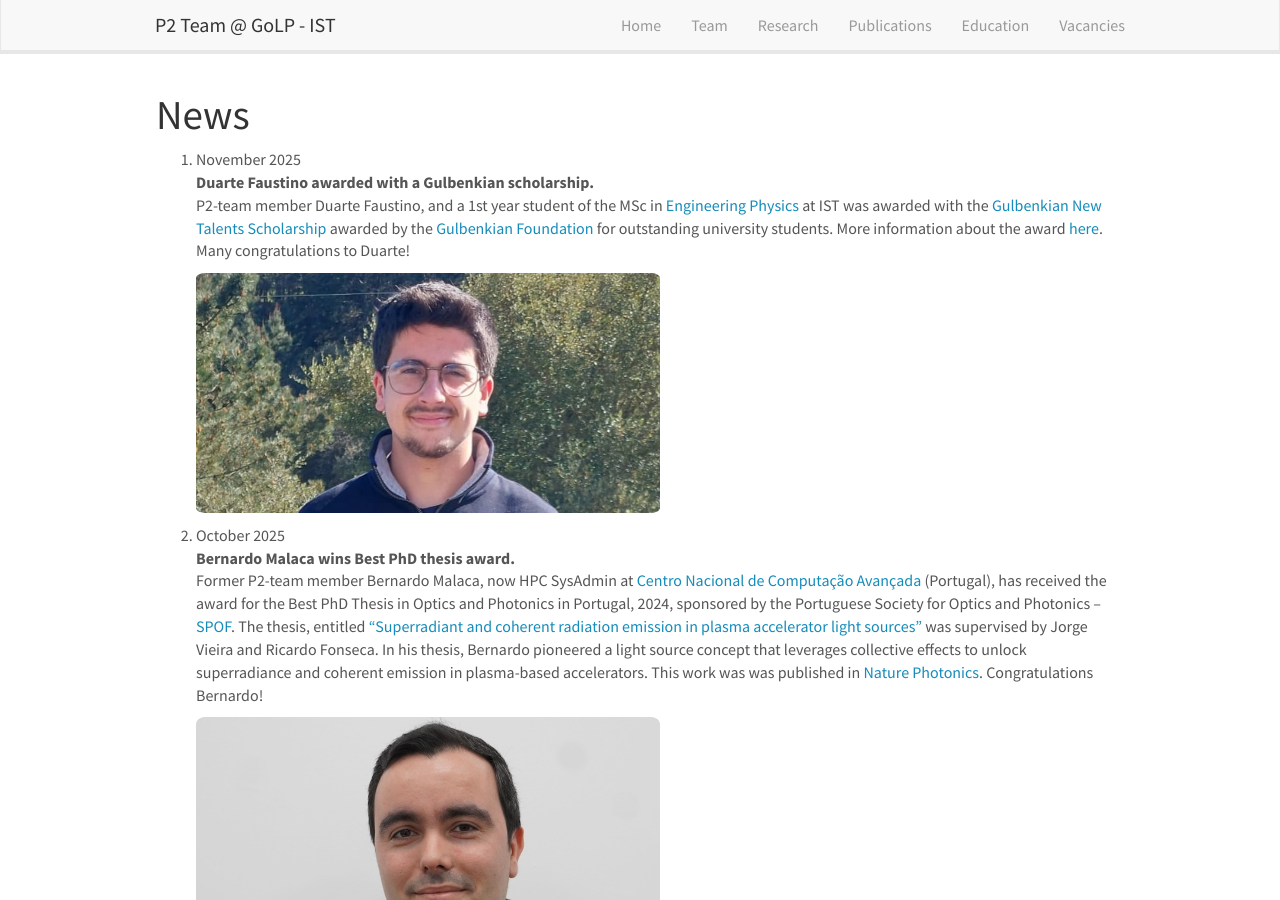
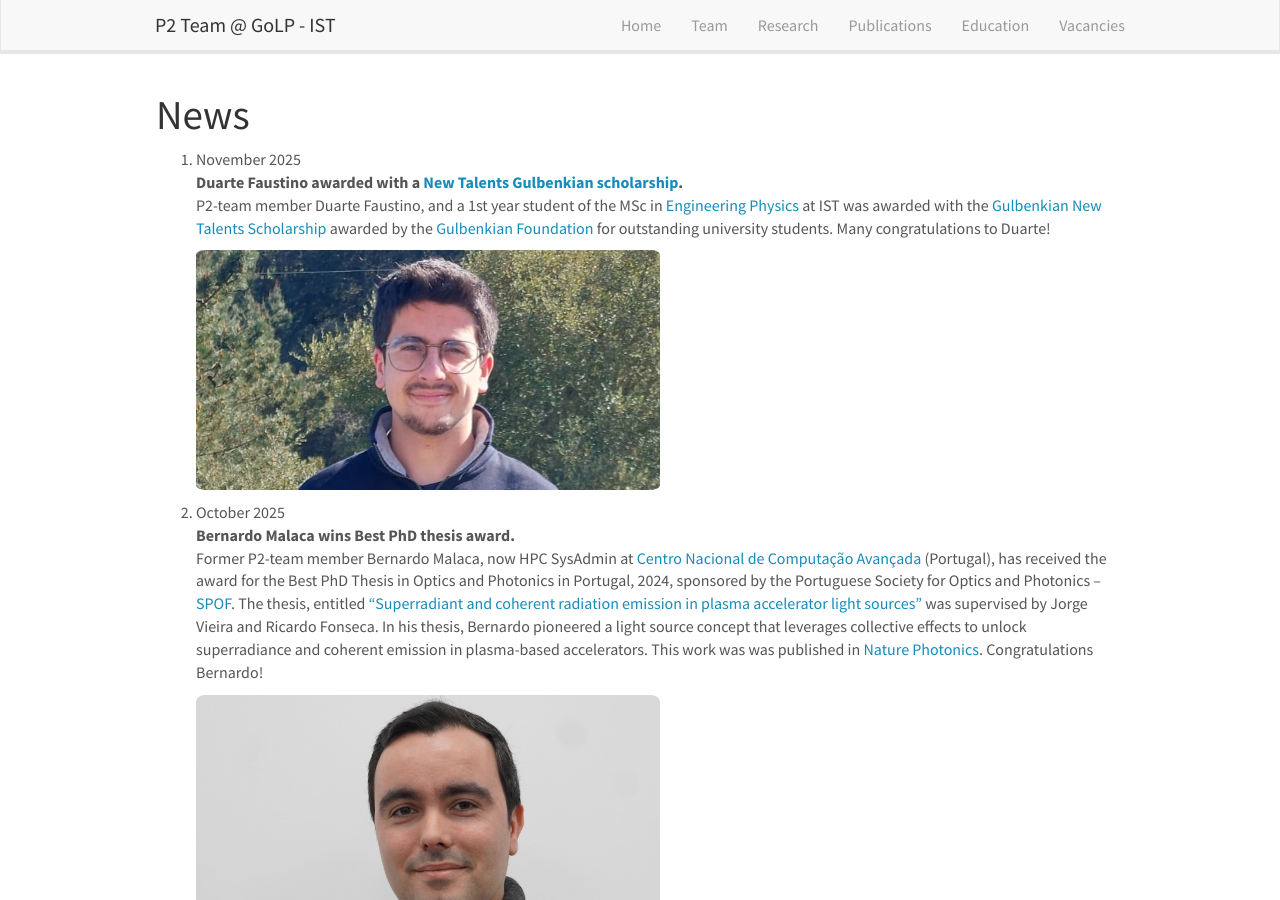
Before and after one commit to p2team/p2team.github.io, a Jekyll site: the page built from _pages/allnews.md, in a window 1280 px wide and 900 px high. Built offline with Jekyll 4.4.1, drawn with Linux system fonts in a browser that asks for light colours; nearby versions of some CDN libraries.

Commit message:
Duarte Faustino Gulbenkian Prize typo corrections

```diff
--- a/_data/news.yml
+++ b/_data/news.yml
@@ -1,6 +1,6 @@
 - date: 27. November 2025
-  headline: Duarte Faustino awarded with a Gulbenkian scholarship.
-  fullstory: P2-team member Duarte Faustino, and a 1st year student of the MSc in [Engineering Physics](https://fisica.tecnico.ulisboa.pt/en/) at IST was awarded with the [Gulbenkian New Talents Scholarship](https://gulbenkian.pt/bolsas-lista/novos-talentos/) awarded by the [Gulbenkian Foundation](https://gulbenkian.pt/en/) for outstanding university students. More information about the award [here](https://gulbenkian.pt/en/bolsas-lista/gulbenkian-new-talents-scholarships/). Many congratulations to Duarte!
+  headline: Duarte Faustino awarded with a [New Talents Gulbenkian scholarship](https://gulbenkian.pt/bolsas-lista/novos-talentos/).
+  fullstory: P2-team member Duarte Faustino, and a 1st year student of the MSc in [Engineering Physics](https://fisica.tecnico.ulisboa.pt/en/) at IST was awarded with the [Gulbenkian New Talents Scholarship](https://gulbenkian.pt/bolsas-lista/novos-talentos/) awarded by the [Gulbenkian Foundation](https://gulbenkian.pt/en/) for outstanding university students. Many congratulations to Duarte!
   number_photo: 1
   photo: Duarte_Faustino.jpg
 
```
